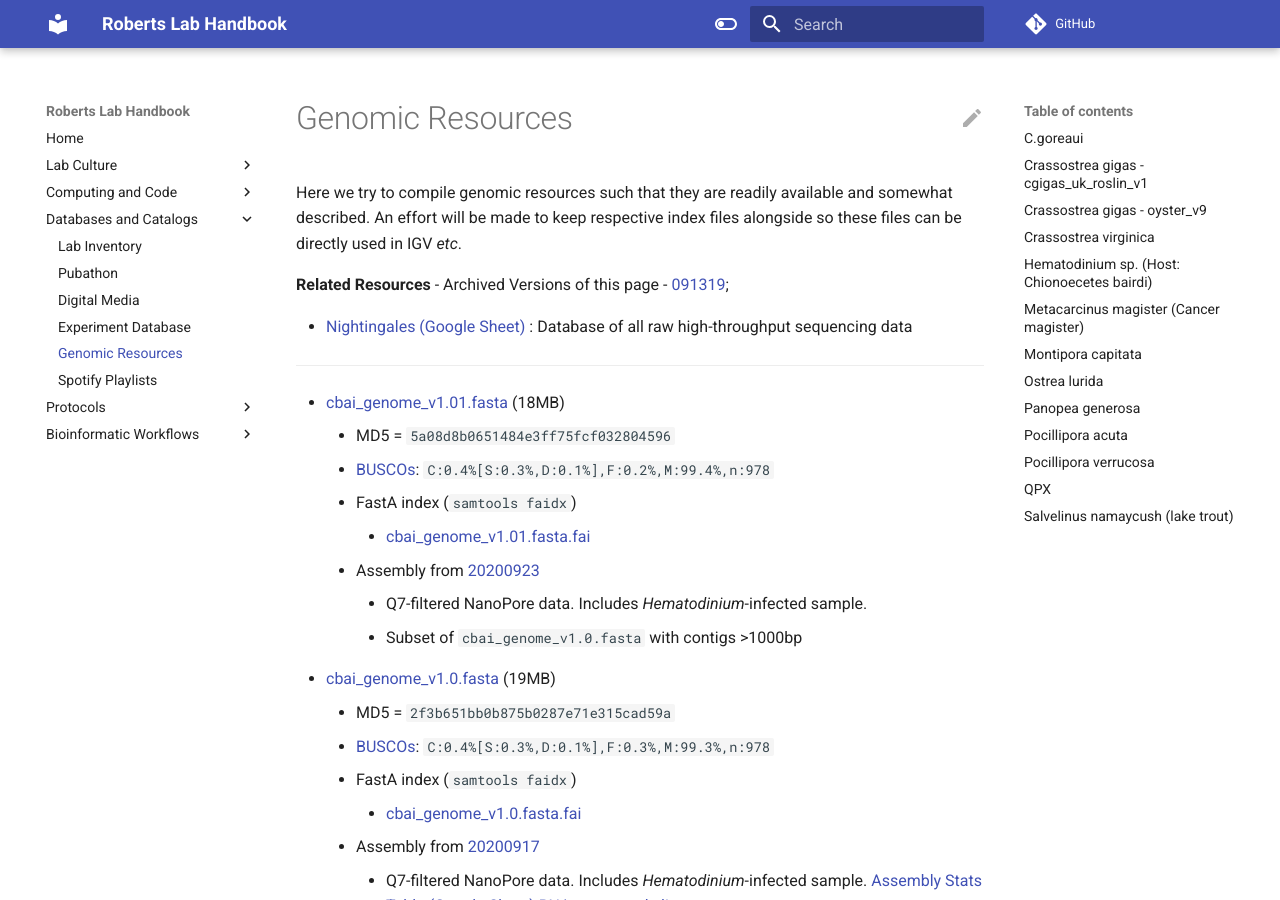
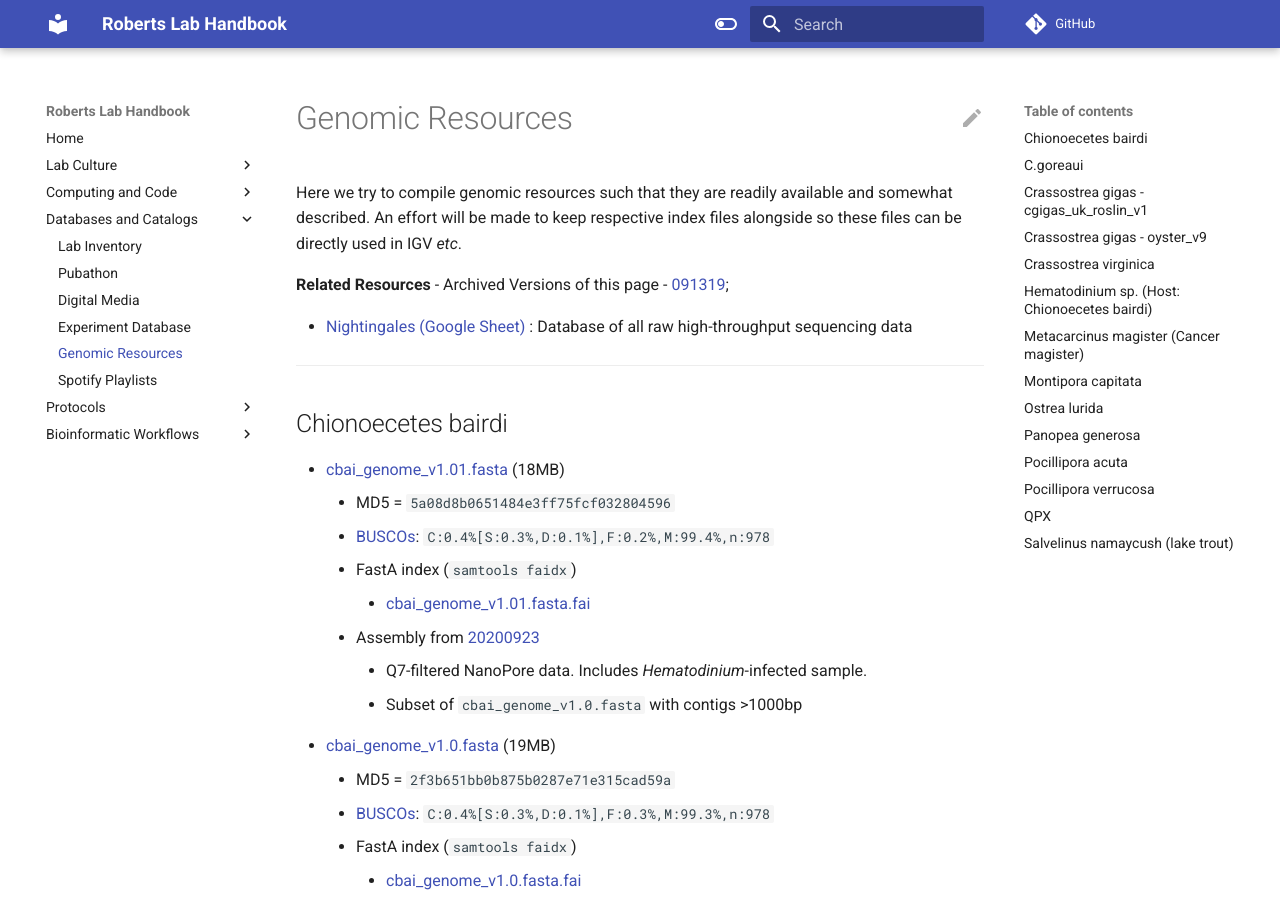
Before and after one commit to RobertsLab/resources, an MkDocs documentation site: the page built from docs/Genomic-Resources.md, in a window 1280 px wide and 900 px high. Built offline with MkDocs 1.6.1 and Material for MkDocs 9.7.7, drawn with Linux system fonts in a browser that asks for light colours; comment, search, counter and statistics services are not loaded.

Commit message:
Add missing header: Chionoecetes bairdi

```diff
--- a/docs/Genomic-Resources.md
+++ b/docs/Genomic-Resources.md
@@ -5,6 +5,9 @@ Here we try to compile genomic resources such that they are readily available an
 -   [Nightingales (Google Sheet)](https://docs.google.com/spreadsheets/d/1_XqIOPVHSBVGscnjzDSWUeRL7HUHXfaHxVzec-I-8Xk/edit?usp=sharing) : Database of all raw high-throughput sequencing data
 
 ---
+
+## Chionoecetes bairdi
+
 * [cbai_genome_v1.01.fasta](https://owl.fish.washington.edu/halfshell/genomic-databank/cbai_genome_v1.01.fasta) (18MB)
     - MD5 = `5a08d8b0651484e3ff75fcf032804596`
     - [BUSCOs](https://robertslab.github.io/sams-notebook/2020/09/24/Assembly-Assessment-BUSCO-C.bairdi-Genome-v1.01-on-Mox.html):
```
